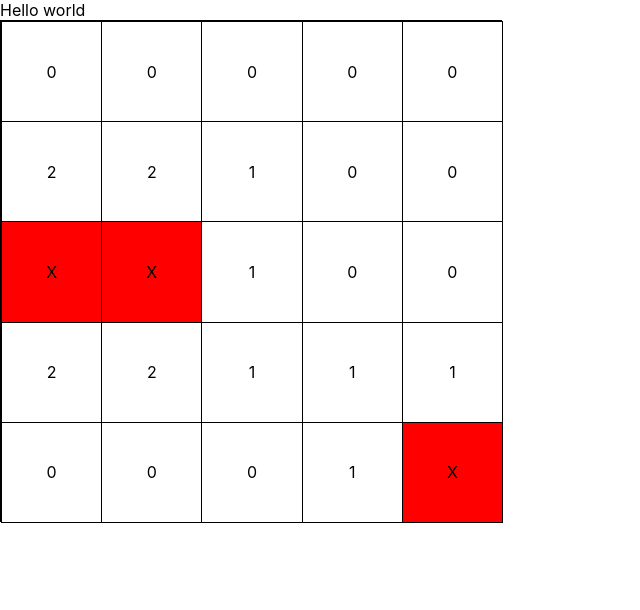
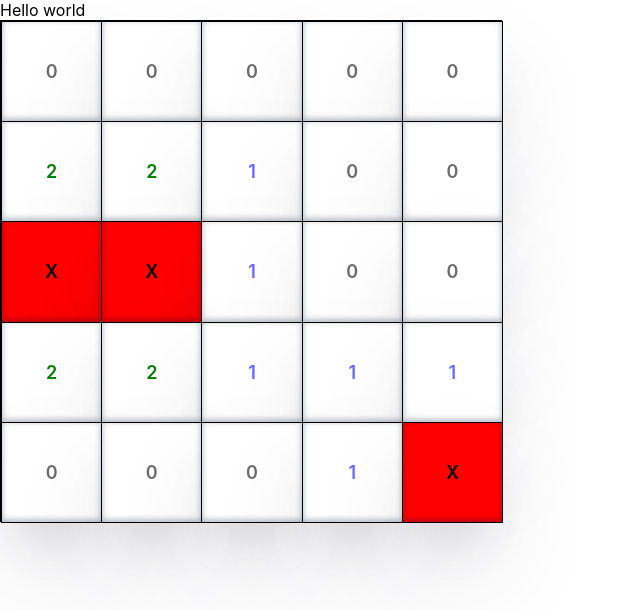
Before and after one commit to musayuksel/minesweeper-react-tdd, a React (Create React App) app: page / in a window 1280 px wide. Shown: the top 610 px of the page, without its empty margins (0-640 px from the left). Built offline with nearby package versions, Linux system fonts and the light colour scheme.

Commit message:
Update Classes

```diff
--- a/src/components/Cell.jsx
+++ b/src/components/Cell.jsx
@@ -1,9 +1,18 @@
-import React from 'react'
-import './Cell.style.css'
+import React from 'react';
+import './Cell.style.css';
 
 export default function Cell({ cell }) {
+    const classes = `cell ${
+      cell === 'X'
+        ? 'bomb'
+        : cell === '0'
+        ? 'empty'
+        : cell === '1'
+        ? 'one'
+        : cell === '2'
+        ? 'two'
+        : 'threeOrMore'
+    }`;
 
-    return (
-        <div className={`cell ${cell === 'X' ? 'mine' : ''}`}>{cell}</div>
-    )
+    return <div className={classes}>{cell}</div>;
 }
--- a/src/components/Cell.style.css
+++ b/src/components/Cell.style.css
@@ -1,14 +1,31 @@
 .cell{
+    background-color: white;
+    border: 1px solid black;
     cursor: pointer;
     display: flex;
+    align-items: center;
     justify-content: center;
-    align-items: center;
-    border: 1px solid black;
+    font-size: large;
+    font-weight: 600;
+    height: 100%;
     width: 100%;
-    height: 100%;
-    background-color: white;
+    box-shadow: rgba(50, 50, 93, 0.25) 0px 50px 100px -20px, rgba(0, 0, 0, 0.3) 0px 30px 60px -30px, rgba(10, 37, 64, 0.35) 0px -2px 6px 0px inset;
 }
-
-.cell.mine{
+.cell.hidden{
+    color: white;
+}
+.cell.empty{
+    color: #6b6b6b;
+}
+.cell.one{
+    color: rgb(105, 105, 255);
+}
+.cell.two{
+    color: green;
+}
+.cell.threeOrMore{
+    color: orange;
+}
+.cell.bomb{
     background-color: red;
 }
```
